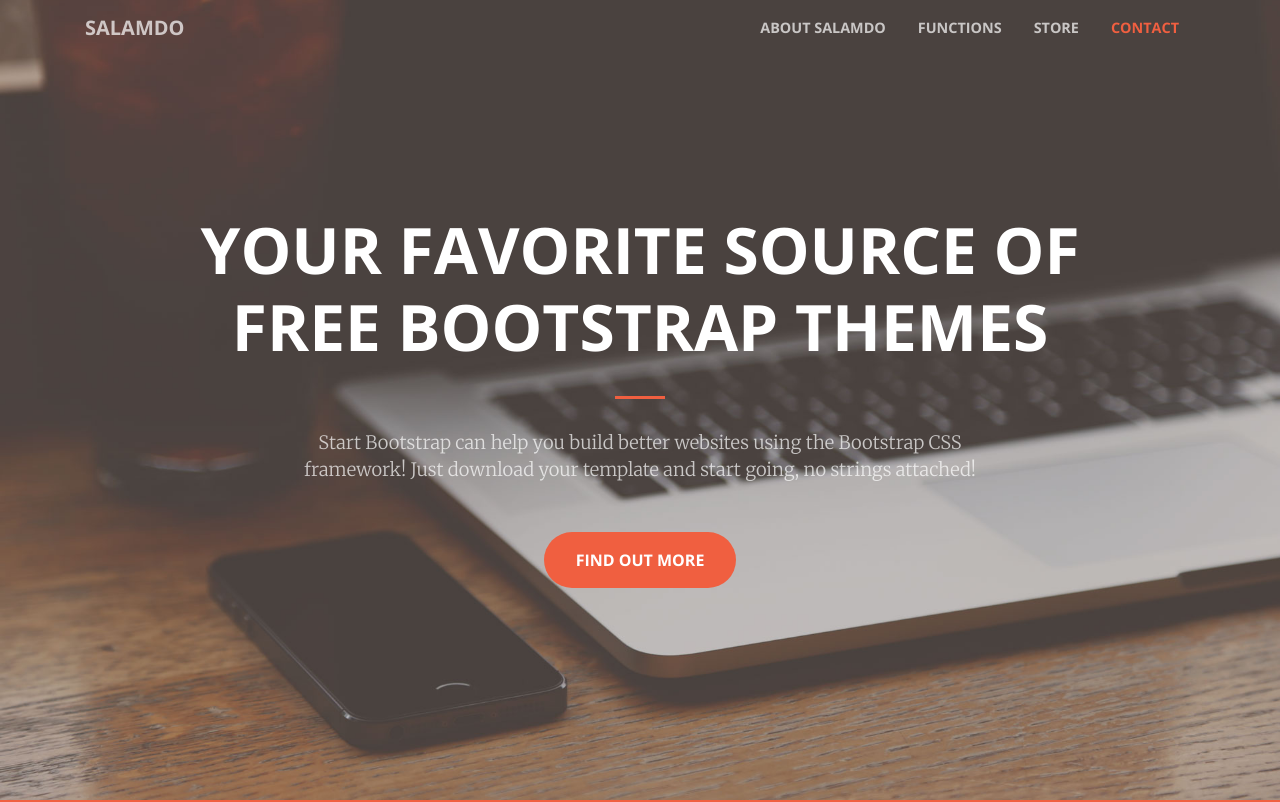
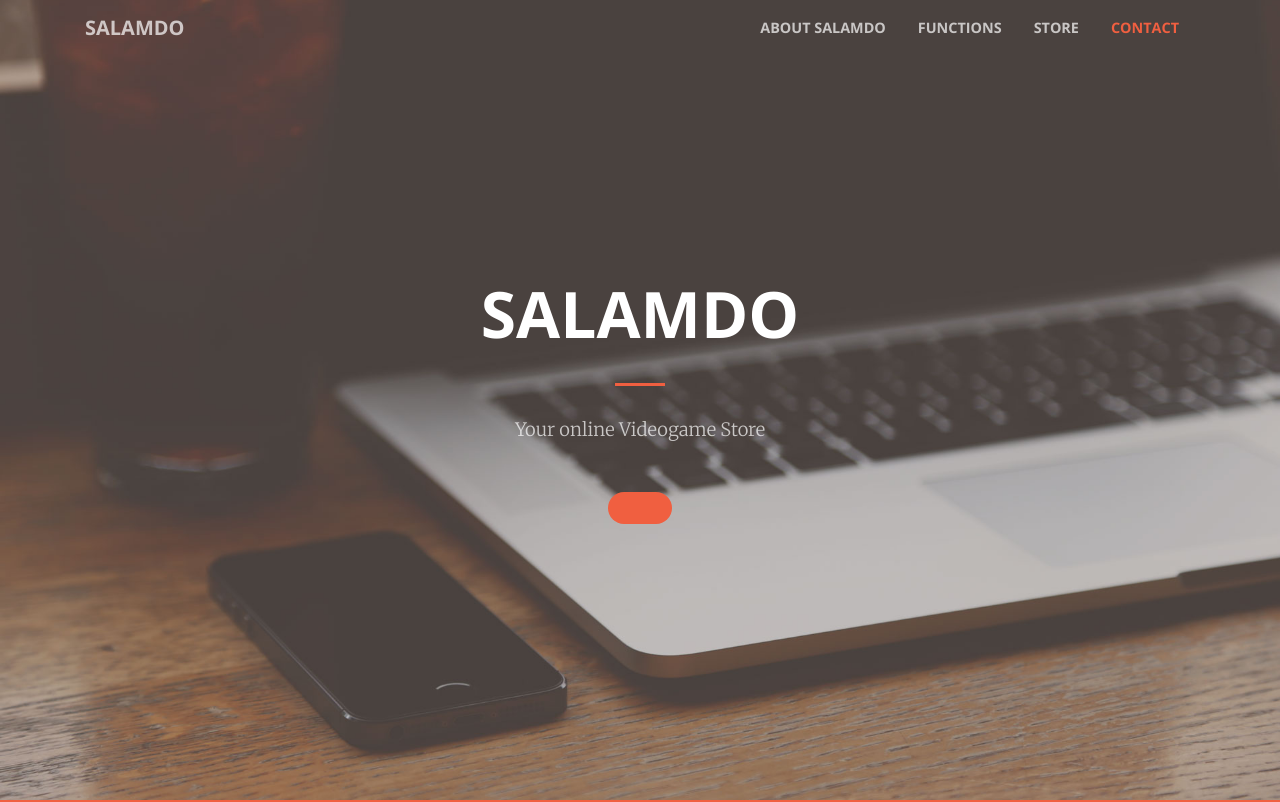
Before and after one commit to sandrolipisl24/Videospielwebseite1-Borg, a plain HTML site: page index.html in a window 1280 px wide. Shown: the top 802 px of the page. Drawn offline with nearby package versions, Linux system fonts and the light colour scheme.

Commit message:
Update index.html

```diff
--- a/index.html
+++ b/index.html
@@ -59,13 +59,13 @@
         <div class="row">
           <div class="col-lg-10 mx-auto">
             <h1 class="text-uppercase">
-              <strong>Your Favorite Source of Free Bootstrap Themes</strong>
+              <strong>SalamDo</strong>
             </h1>
             <hr>
           </div>
           <div class="col-lg-8 mx-auto">
-            <p class="text-faded mb-5">Start Bootstrap can help you build better websites using the Bootstrap CSS framework! Just download your template and start going, no strings attached!</p>
-            <a class="btn btn-primary btn-xl js-scroll-trigger" href="#about">Find Out More</a>
+            <p class="text-faded mb-5">Your online Videogame Store</p>
+            <a class="btn btn-primary btn-xl js-scroll-trigger" href="#about"></a>
           </div>
         </div>
       </div>
```
